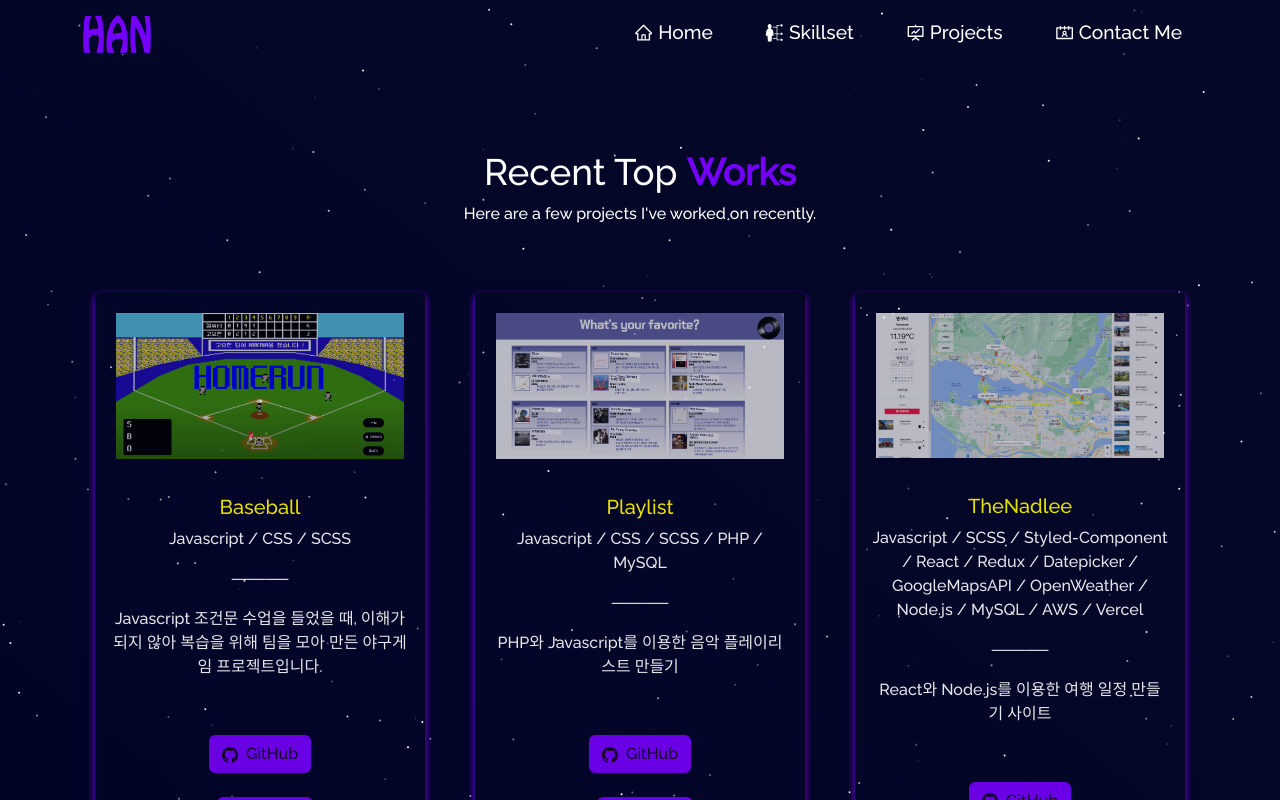
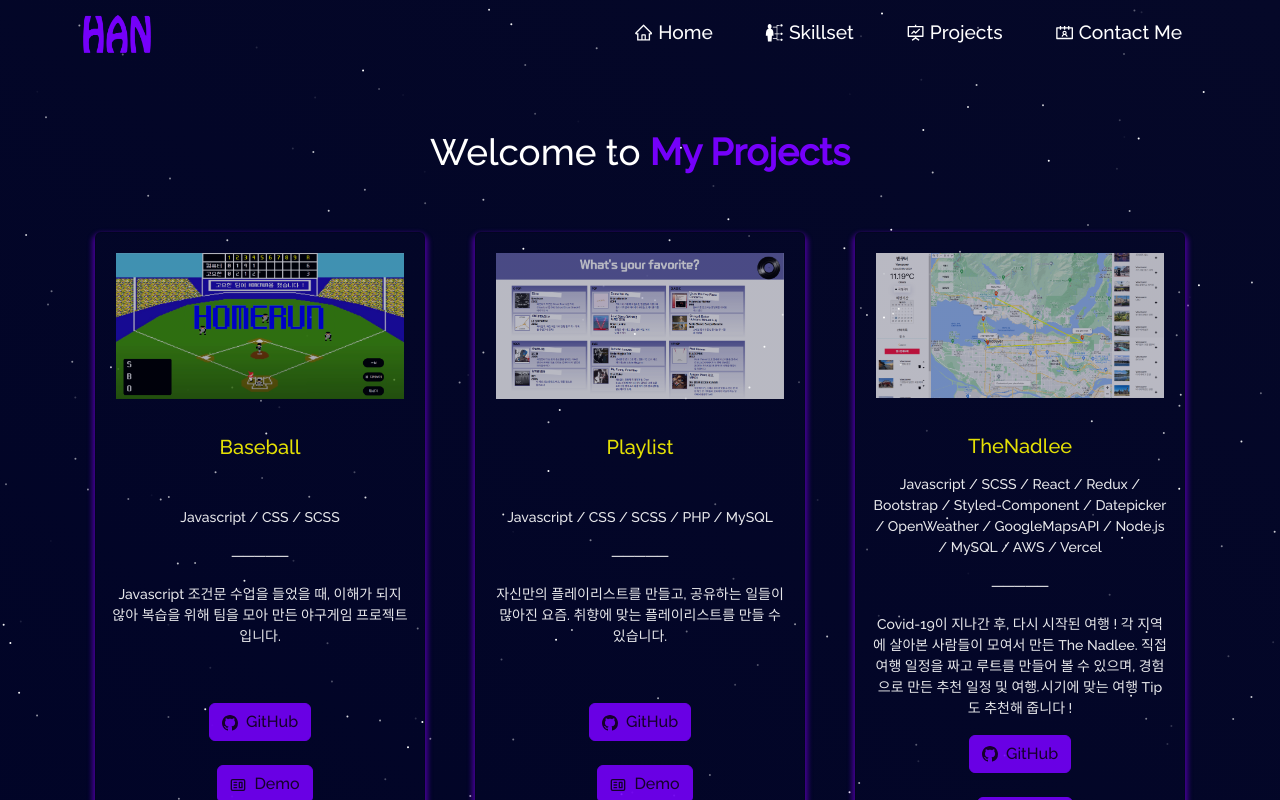
Before and after one commit to hanyoko/PORTFOLIO, a React (Create React App) app: page /project in a window 1280 px wide. Shown: the top 800 px of the page. Built offline with nearby package versions, Linux system fonts and the light colour scheme; a web font is replaced by a local one.

Commit message:
portfolio0613

```diff
--- a/src/components/Home/Type.js
+++ b/src/components/Home/Type.js
@@ -11,7 +11,7 @@ const Type = () => {
               // "요 : ",
               // "한 : ",
               "고 : 고요하게 묵묵하게",
-              "요 : 요령피우지 않고",
+              "요 : 요령 피우지 않고",
               "한 : 한번 시작하면<br/>해낼 때까지 파고드는",
               "고요한입니다."
             ],
--- a/src/components/Projects/ProjectCard.js
+++ b/src/components/Projects/ProjectCard.js
@@ -11,12 +11,15 @@ const ProjectCard = (props) => {
       <Card.Body>
         <Card.Title style={{ color: "#fdf902" }}>{props.title}</Card.Title>
         <Card.Text style={{ textAlign: "center" }}>
+          {props.description6}
+        </Card.Text>
+        <Card.Text style={{ textAlign: "center", fontSize: "14px" }}>
           {props.description}
         </Card.Text>
         <Card.Text style={{ textAlign: "center" }}>
           {props.description2}
         </Card.Text>
-        <Card.Text style={{ textAlign: "center" }}>
+        <Card.Text style={{ textAlign: "center", fontSize: "14px" }}>
           {props.description3}
         </Card.Text>
         <Card.Text style={{ textAlign: "center" }}>
@@ -25,6 +28,7 @@ const ProjectCard = (props) => {
         <Card.Text style={{ textAlign: "center" }}>
           {props.description5}
         </Card.Text>
+
         <Button variant="primary" href={props.ghLink} target="_blank">
           <BsGithub /> &nbsp;
           {props.isBlog ? "Blog" : "GitHub"}
--- a/src/pages/Projects.js
+++ b/src/pages/Projects.js
@@ -13,17 +13,18 @@ const Projects = () => {
       <Particle />
       <Container>
         <h1 className="project-heading">
-          Recent Top <strong className="yellow">Works </strong>
+          Welcome to <strong className="yellow">My Projects </strong>
         </h1>
-        <p style={{ color: "white" }}>
+        {/* <p style={{ color: "white" }}>
           Here are a few projects I've worked on recently.
-        </p>
+        </p> */}
         <Row style={{ justifyContent: "center", paddingBottom: "10px", textAlign: "center" }}>
           <Col md={4} className="project-card">
             <ProjectCard
               imgPath={baseball}
               isBlog={false}
               title="Baseball"
+              description6=" "
               description="Javascript / CSS / SCSS"
               description2="─────"
               description3="Javascript 조건문 수업을 들었을 때, 이해가 되지 않아 복습을 위해 팀을 모아 만든 야구게임 프로젝트입니다."
@@ -38,9 +39,10 @@ const Projects = () => {
               imgPath={playlist}
               isBlog={false}
               title="Playlist"
+              description6=" "
               description="Javascript / CSS / SCSS / PHP / MySQL"
               description2="─────"
-              description3="PHP와 Javascript를 이용한 음악 플레이리스트 만들기"
+              description3="자신만의 플레이리스트를 만들고, 공유하는 일들이 많아진 요즘. 취향에 맞는 플레이리스트를 만들 수 있습니다."
               description4=" "
               ghLink="https://github.com/hanyoko/PLAYLIST.git"
               demoLink="http://hanyoko.dothome.co.kr/playlist/"
@@ -52,10 +54,10 @@ const Projects = () => {
               imgPath={thenadlee}
               isBlog={false}
               title="TheNadlee"
-              description="Javascript / SCSS / Styled-Component / React / Redux / Datepicker / GoogleMapsAPI / OpenWeather / Node.js / MySQL / AWS / Vercel"
+              description="Javascript / SCSS / React / Redux / Bootstrap / Styled-Component / Datepicker / OpenWeather / GoogleMapsAPI / Node.js / MySQL / AWS / Vercel"
               description2="─────"
-              description3="React와 Node.js를 이용한 여행 일정 만들기 사이트"
-              description4=" "
+              description3="Covid-19이 지나간 후, 다시 시작된 여행 ! 각 지역에 살아본 사람들이 모여서 만든 The Nadlee. 직접 여행 일정을 짜고 루트를 만들어 볼 수 있으며, 경험으로 만든 추천 일정 및 여행 시기에 맞는 여행 Tip도 추천해 줍니다 !"
+              // description4=" "
               ghLink="https://github.com/hanyoko/THENADLEE.git"
               demoLink="https://team-project-thenadlee.vercel.app/"
             />
--- a/src/style.css
+++ b/src/style.css
@@ -601,14 +601,14 @@ html {
 /* --------- */
 .project-section {
   position: relative !important;
-  padding-top: 150px !important;
+  padding-top: 130px !important;
   padding-bottom: 30px !important;
   background-image: var(--section-background-color) !important;
 }
 
 .project-card {
   padding-top: 50px !important;
-  padding-bottom: 50px !important;
+  padding-bottom: 30px !important;
   padding-left: 25px !important;
   padding-right: 25px !important;
   height: auto !important;
@@ -702,6 +702,12 @@ html {
   /* padding-top: 10px !important; */
 }
 
+@media (max-width: 767px) {
+  .project-heading {
+    font-size: 2em !important;
+    /* padding-top: 10px !important; */
+  }
+}
 
   /* --------- */
   /* Resume */
```
